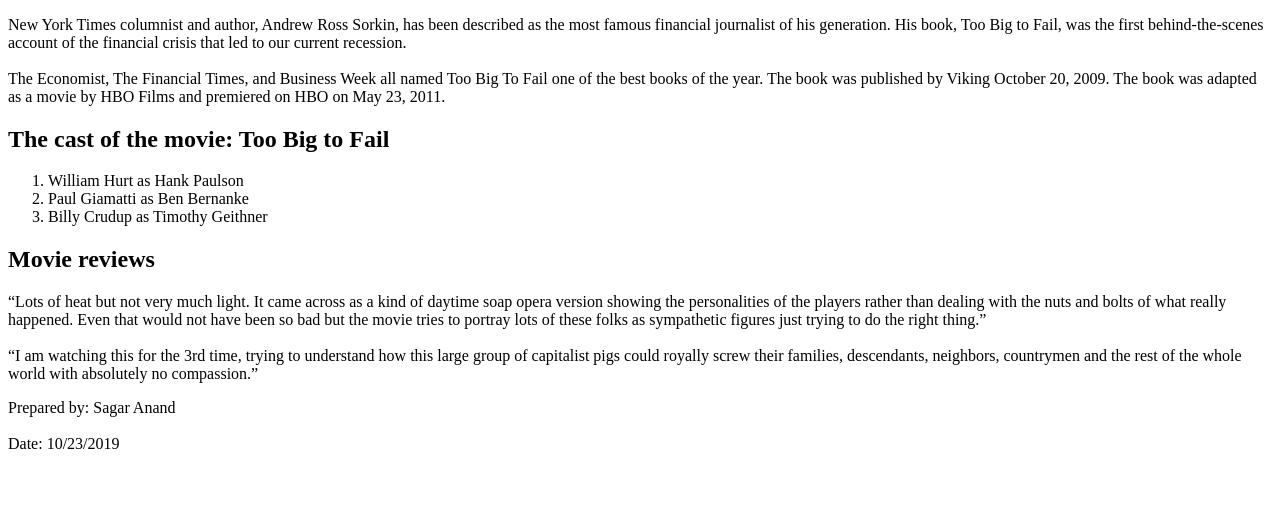
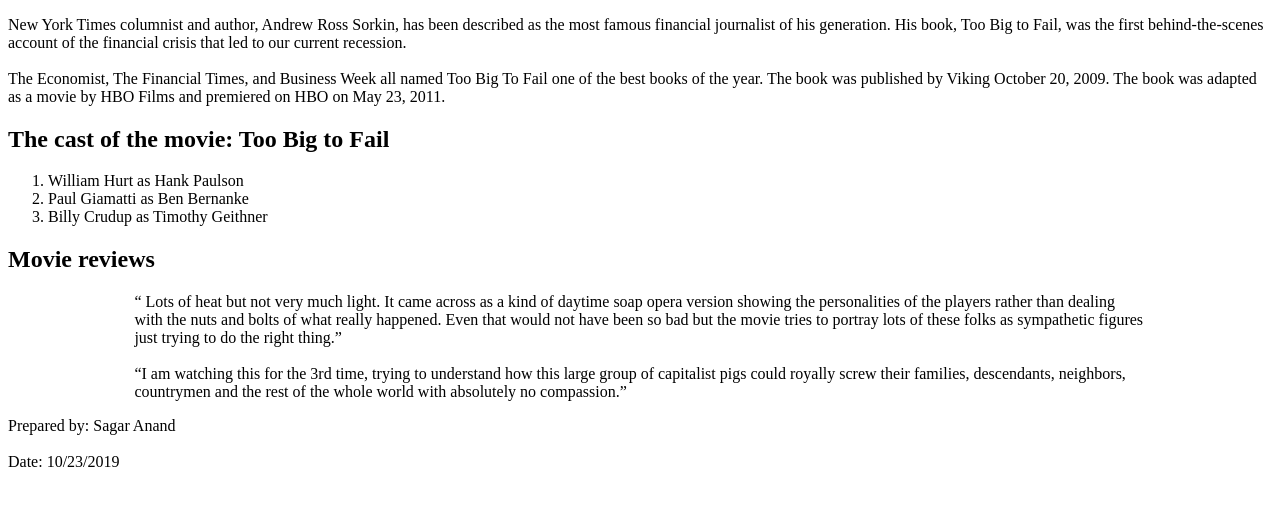
Before and after one commit to sageanand/A09, a plain HTML site: page index.html in a window 1280 px wide. Shown: the part 159-664 px from the top of the page. Drawn offline with Linux system fonts and the light colour scheme.

Commit message:
Update index.html

```diff
--- a/index.html
+++ b/index.html
@@ -30,7 +30,8 @@
 
 	<h2> Movie reviews </h2>
 
-	<p> <q>Lots of heat but not very much light. It came across as a kind of daytime soap opera version showing the
+	<p style="margin-left:10%; margin-right:10%;"> <q> Lots of heat but not very much light. It came across as a kind of
+		daytime soap opera version showing the
 		personalities of the players rather than dealing with the nuts and bolts of what really happened.
 		Even that would not have been so bad but the movie tries to portray lots of these folks as sympathetic
 		figures just trying to do the right thing.</q> <br> <br>
```
